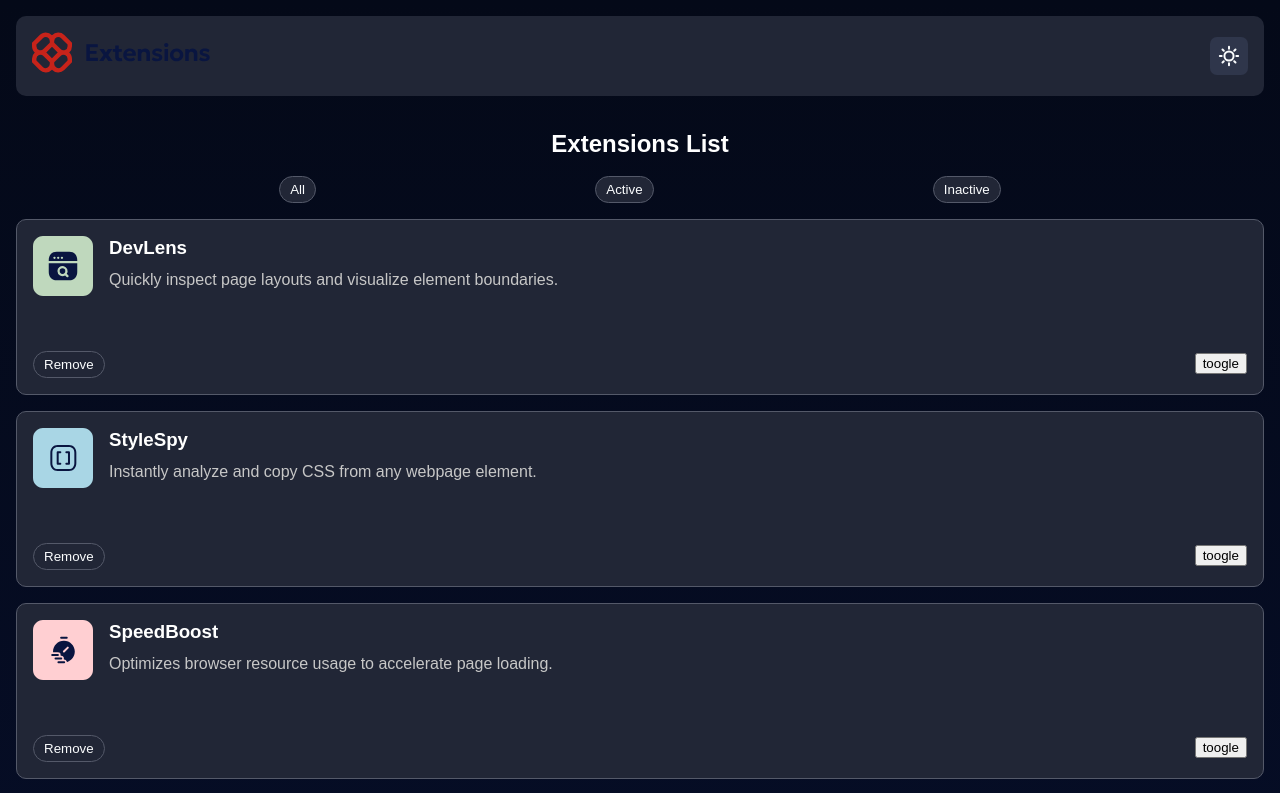
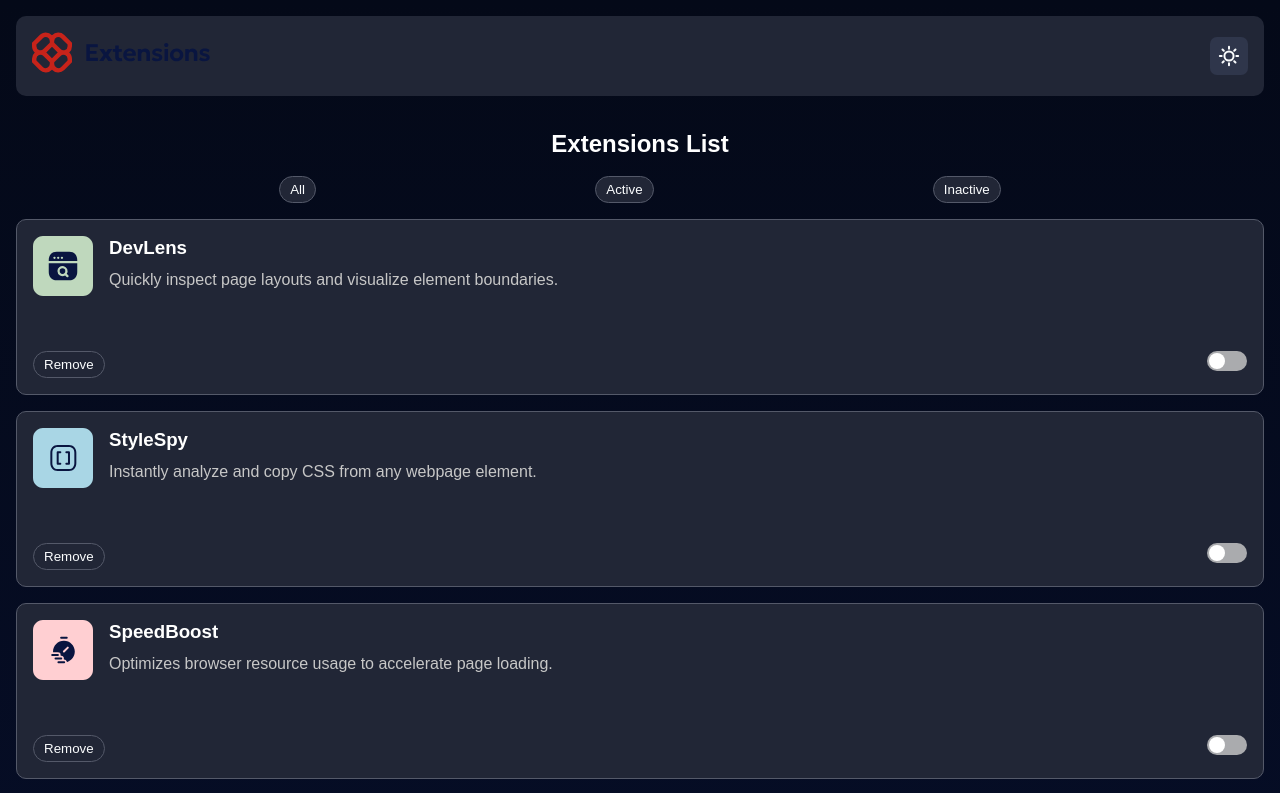
Before and after one commit to FranciscoFrontEndDeveloper/browserExtensionsManagerUiMain, an Angular app: page / in a window 1280 px wide. Shown: the top 793 px of the page. Built offline with nearby package versions, Linux system fonts and the light colour scheme; a web font is replaced by a local one.

Commit message:
styles toggle finished

```diff
--- a/src/app/components/buttontoggle/buttontoggle.component.html
+++ b/src/app/components/buttontoggle/buttontoggle.component.html
@@ -1 +1,6 @@
-<button>toogle</button>
+<div class="toggleCont">
+  <label class="toggleSwitch">
+    <input type="checkbox" class="toggleSwitch__input" />
+    <span class="toggleSwitch__slider"></span>
+  </label>
+</div>
--- a/src/app/components/buttontoggle/buttontoggle.component.sass
+++ b/src/app/components/buttontoggle/buttontoggle.component.sass
@@ -0,0 +1,33 @@
+.toggleSwitch
+ position: relative
+ display: inline-block
+ width: 40px
+ height: 20px
+ &__input
+  opacity: 0
+  width: 0
+  height: 0
+  &:checked + .toggleSwitch__slider
+   background-color: hsl(3, 86%, 64%)
+   &::before
+    transform: translateX(18px)
+ &__slider
+  position: absolute
+  cursor: pointer
+  background-color: #cccc
+  border-radius: 34px
+  top: 0
+  left: 0
+  right: 0
+  bottom: 0
+  transition: background-color 0.3s
+  &::before
+   content: ""
+   position: absolute
+   height: 16px
+   width: 16px
+   left: 2px
+   bottom: 2px
+   background-color: white
+   border-radius: 50%
+   transition: transform 0.3s
```
